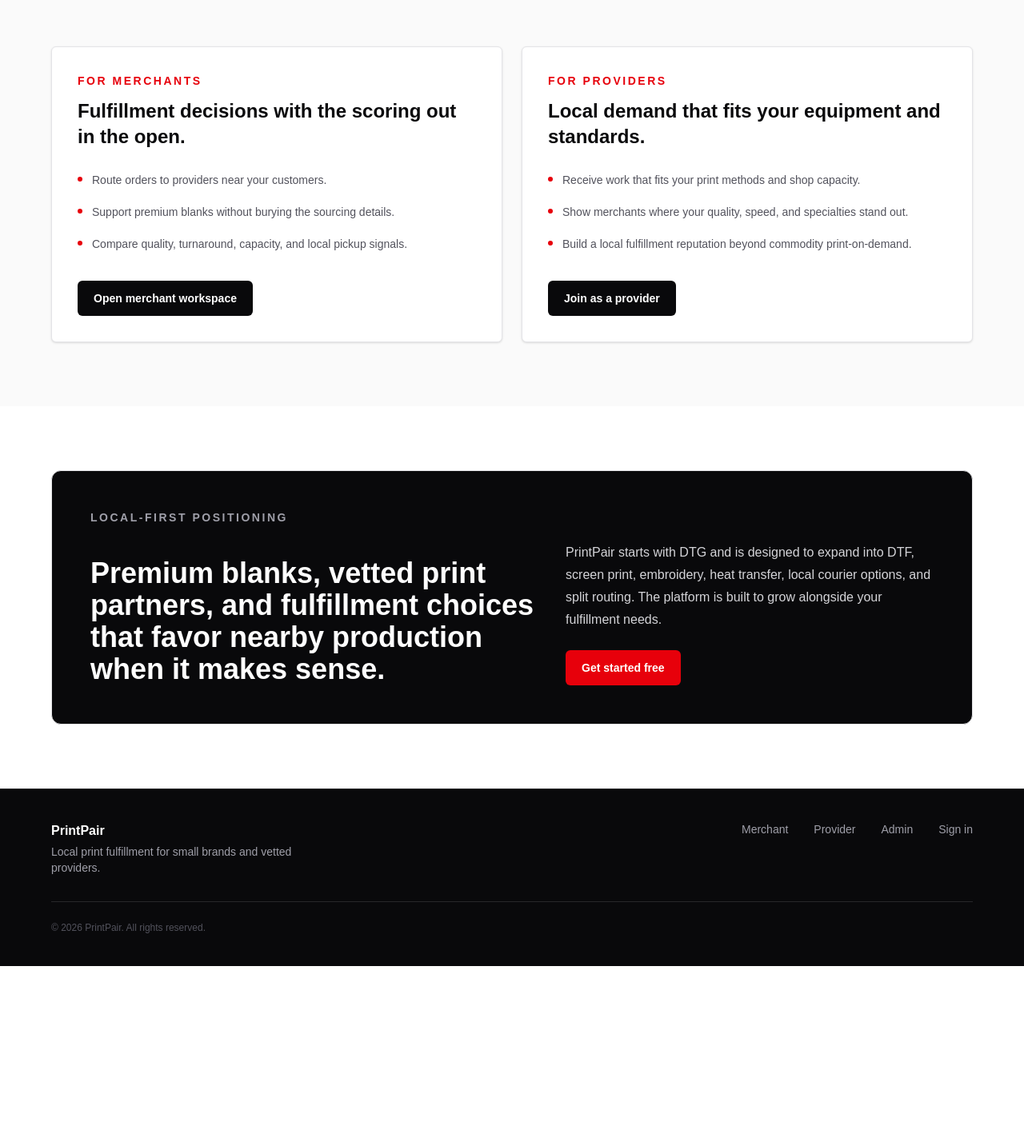
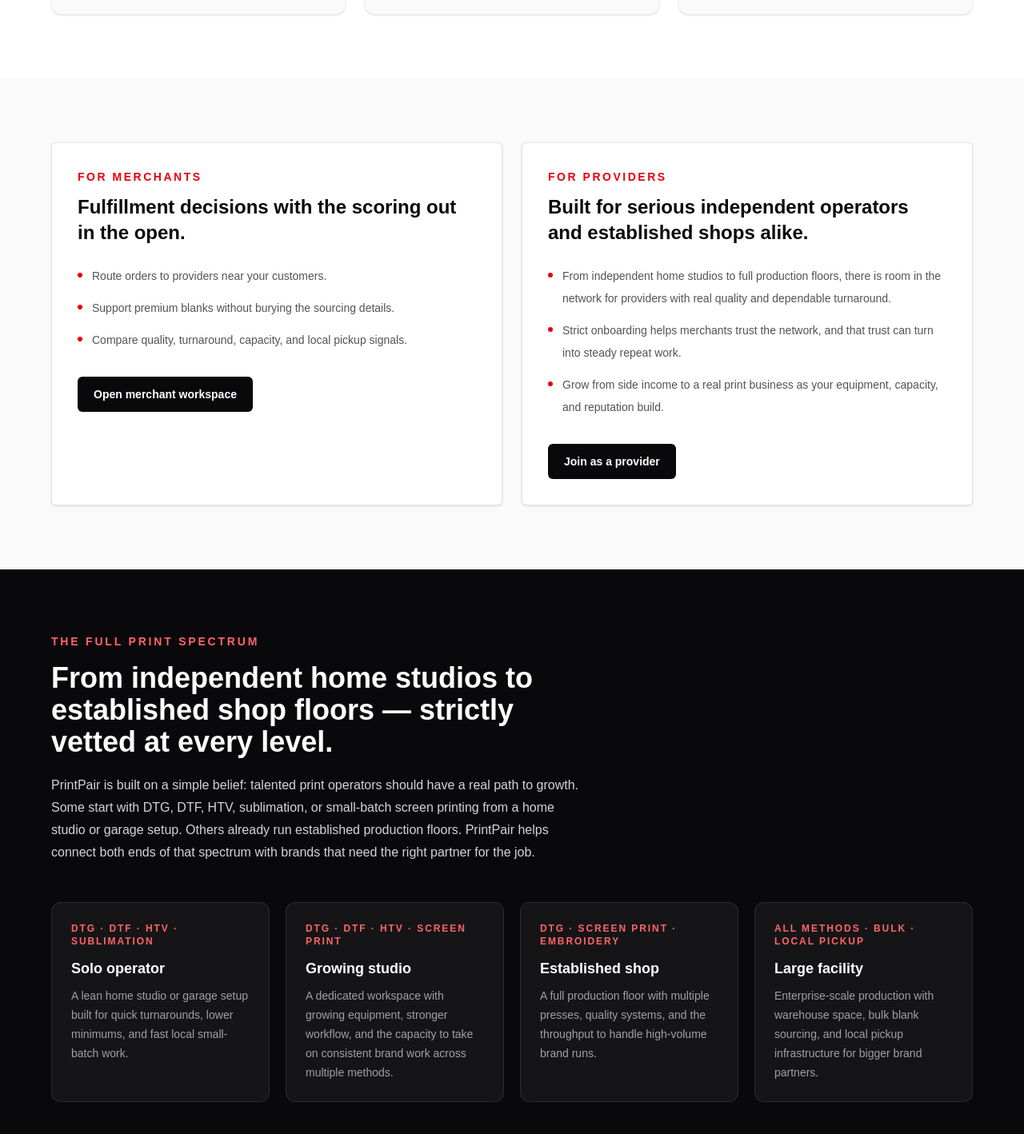
Before and after one commit to diziego/InkLink, a Next.js app: page / in a window 1280 px wide. Shown: the part 1320-2738 px from the top of the page at 80% size. Before the commit the page ends 2528 px from the top, so only its background shows below. Built offline with nearby package versions, Linux system fonts and the light colour scheme; no server answers.

Commit message:
polish homepage positioning for PrintPair

```diff
--- a/src/app/page.tsx
+++ b/src/app/page.tsx
@@ -28,15 +28,15 @@
 ];
 
 const providerBenefits = [
-  "Receive work that fits your print methods and shop capacity.",
-  "Show merchants where your quality, speed, and specialties stand out.",
-  "Build a local fulfillment reputation beyond commodity print-on-demand.",
+  "From independent home studios to full production floors, there is room in the network for providers with real quality and dependable turnaround.",
+  "Strict onboarding helps merchants trust the network, and that trust can turn into steady repeat work.",
+  "Grow from side income to a real print business as your equipment, capacity, and reputation build.",
 ];
 
 const proofPoints = [
   { label: "Routing", value: "Transparent" },
-  { label: "Print method", value: "DTG first" },
-  { label: "Market", value: "Southern California" },
+  { label: "Print methods", value: "DTG · DTF · HTV · Sublimation" },
+  { label: "Providers", value: "Home studio to shop floor" },
 ];
 
 export default function Home() {
@@ -53,7 +53,7 @@
 
           <div className="max-w-3xl py-10">
             <p className="mb-5 inline-flex rounded-md border border-red-500/40 bg-red-500/10 px-3 py-2 text-sm font-medium uppercase tracking-[0.2em] text-red-400">
-              DTG first. Local by default.
+              DTG at the core. Every print method. Strictly vetted.
             </p>
             <h1 className="text-5xl font-bold text-white sm:text-6xl lg:text-7xl">
               {BRAND.tagline}
@@ -138,11 +138,81 @@
           />
           <BenefitPanel
             eyebrow="For providers"
-            title="Local demand that fits your equipment and standards."
+            title="Built for serious independent operators and established shops alike."
             benefits={providerBenefits}
             href="/provider"
             cta="Join as a provider"
           />
+        </div>
+      </section>
+
+      {/* Spectrum */}
+      <section className="bg-zinc-950 px-6 py-20 text-white sm:px-10 lg:px-16">
+        <div className="mx-auto max-w-6xl">
+          <div className="mb-12 max-w-2xl">
+            <p className="text-sm font-semibold uppercase tracking-[0.2em] text-red-400">
+              The full print spectrum
+            </p>
+            <h2 className="mt-4 text-3xl font-bold sm:text-4xl">
+              From independent home studios to established shop floors — strictly vetted at every level.
+            </h2>
+            <p className="mt-5 text-base leading-7 text-zinc-300">
+              PrintPair is built on a simple belief: talented print operators should have a real path to growth. Some start with DTG, DTF, HTV, sublimation, or small-batch screen printing from a home studio or garage setup. Others already run established production floors. PrintPair helps connect both ends of that spectrum with brands that need the right partner for the job.
+            </p>
+          </div>
+
+          <div className="grid gap-5 sm:grid-cols-2 lg:grid-cols-4">
+            {[
+              {
+                label: "Solo operator",
+                methods: "DTG · DTF · HTV · Sublimation",
+                description:
+                  "A lean home studio or garage setup built for quick turnarounds, lower minimums, and fast local small-batch work.",
+              },
+              {
+                label: "Growing studio",
+                methods: "DTG · DTF · HTV · Screen print",
+                description:
+                  "A dedicated workspace with growing equipment, stronger workflow, and the capacity to take on consistent brand work across multiple methods.",
+              },
+              {
+                label: "Established shop",
+                methods: "DTG · Screen print · Embroidery",
+                description:
+                  "A full production floor with multiple presses, quality systems, and the throughput to handle high-volume brand runs.",
+              },
+              {
+                label: "Large facility",
+                methods: "All methods · Bulk · Local pickup",
+                description:
+                  "Enterprise-scale production with warehouse space, bulk blank sourcing, and local pickup infrastructure for bigger brand partners.",
+              },
+            ].map((tier) => (
+              <div
+                key={tier.label}
+                className="rounded-xl border border-white/10 bg-white/5 p-6"
+              >
+                <p className="text-xs font-semibold uppercase tracking-[0.16em] text-red-400">
+                  {tier.methods}
+                </p>
+                <h3 className="mt-3 text-lg font-semibold text-white">
+                  {tier.label}
+                </h3>
+                <p className="mt-2 text-sm leading-6 text-zinc-400">
+                  {tier.description}
+                </p>
+              </div>
+            ))}
+          </div>
+
+          <div className="mt-10 rounded-xl border border-white/10 bg-white/5 p-6 sm:p-8">
+            <p className="text-sm font-semibold uppercase tracking-[0.16em] text-red-400">
+              The quality guarantee
+            </p>
+            <p className="mt-3 max-w-3xl text-base leading-7 text-zinc-300">
+              Every provider, regardless of size, goes through strict onboarding. Samples are reviewed, capabilities are verified, capacity is confirmed, and expectations are set early. Entry is earned, and staying in the network means delivering consistent quality.
+            </p>
+          </div>
         </div>
       </section>
 
@@ -159,10 +229,7 @@
             </h2>
             <div>
               <p className="text-base leading-7 text-zinc-300">
-                PrintPair starts with DTG and is designed to expand into DTF,
-                screen print, embroidery, heat transfer, local courier options,
-                and split routing. The platform is built to grow alongside your
-                fulfillment needs.
+                From a solo HTV operator in a garage to a full DTG facility across town — PrintPair routes your order to the right provider at the right scale. Local pickup for bulkier runs. Split routing for mixed orders. The platform is built to grow alongside every brand that uses it.
               </p>
               <Link
                 href="/login"
--- a/src/config/brand.ts
+++ b/src/config/brand.ts
@@ -2,7 +2,7 @@
   name: "PrintPair",
   tagline: "Local print fulfillment, intelligently matched.",
   description:
-    "PrintPair connects small brands with vetted local print providers — with transparent provider scoring, premium blank support, and routing that favors nearby production.",
+    "PrintPair connects brands with vetted print partners — from solo operators running DTG, DTF, HTV, sublimation, and small-batch screen printing out of home studios and garage setups to established production shops handling larger and higher-volume runs. DTG stays at the core, while every order is matched to the right method, scale, and turnaround.",
   metadataTitle: "PrintPair | Local print fulfillment marketplace",
   metadataDescription:
     "PrintPair routes DTG print orders from small brands to vetted local providers using transparent scoring, premium blank matching, and local-first fulfillment logic.",
```
